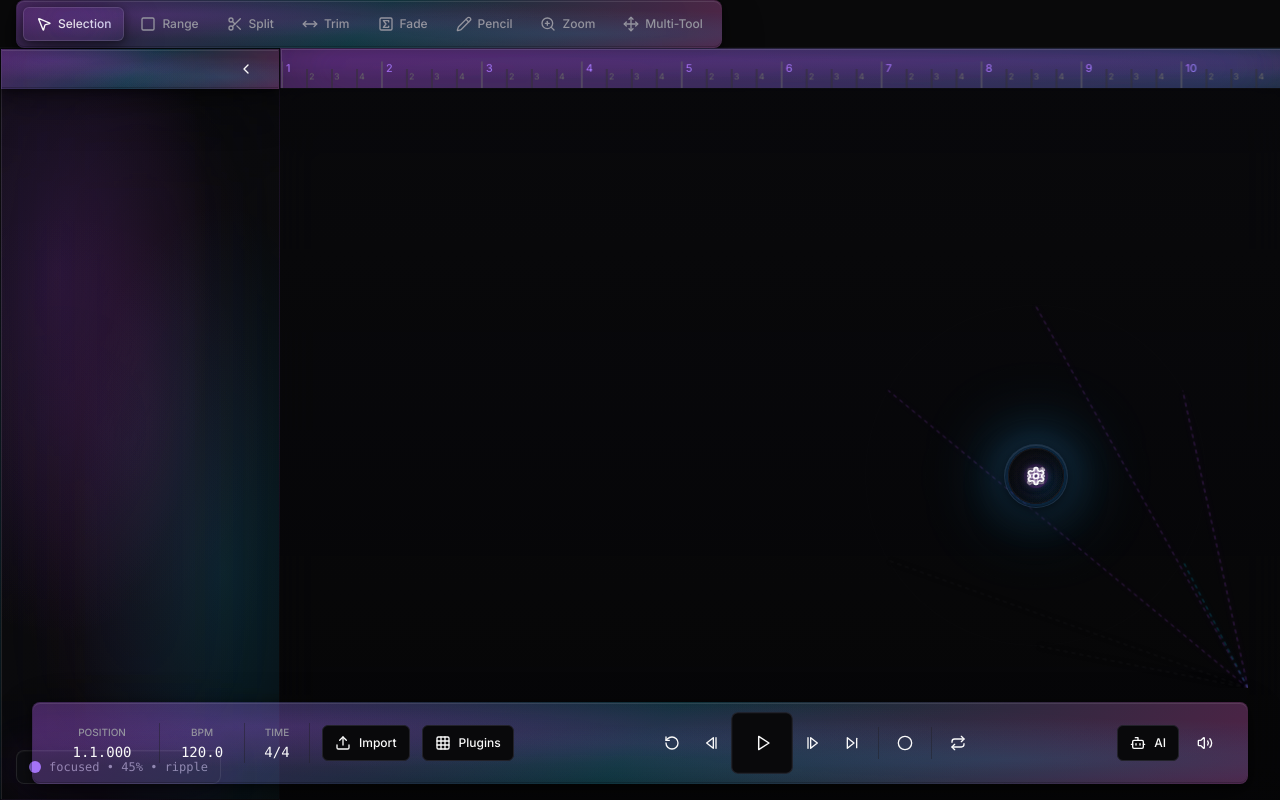
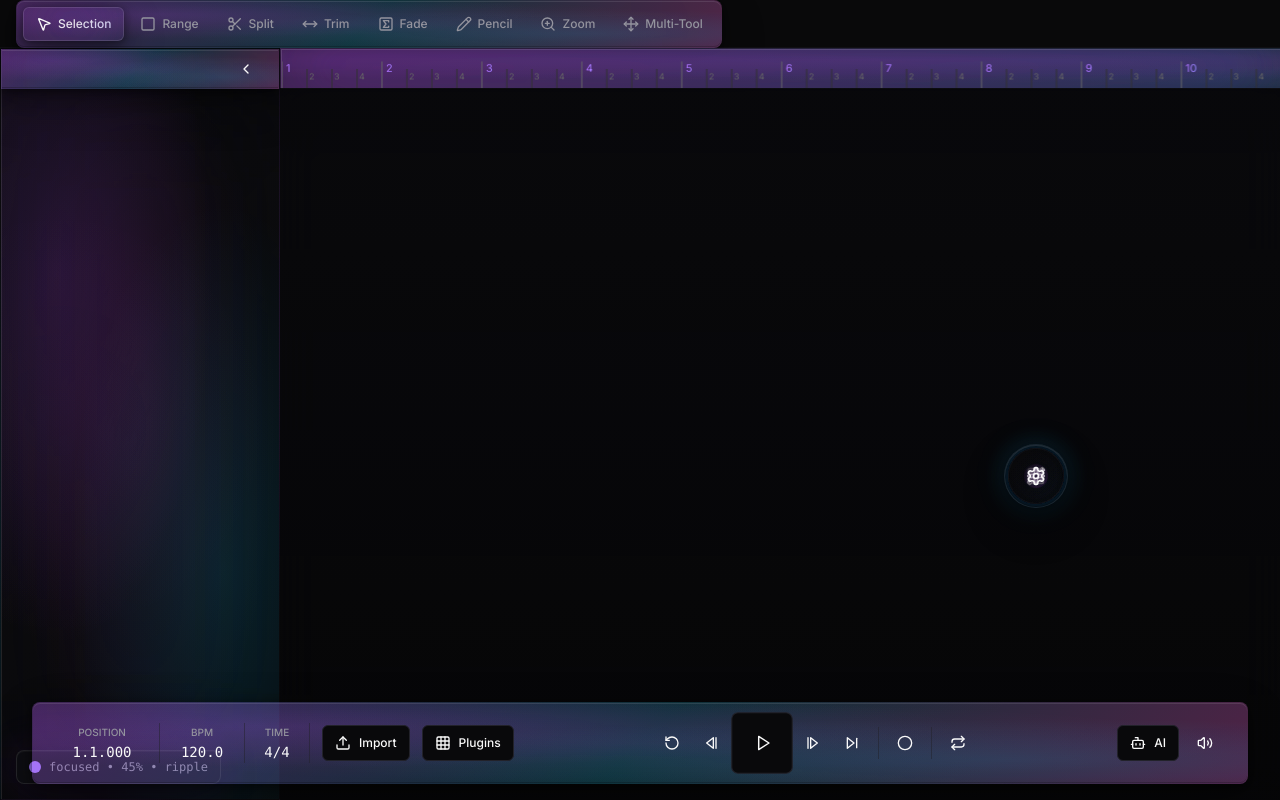
Before and after one commit to mixclubonline-del/mixx-glass-studio, a React (Vite) app: page / in a window 1280 px wide. Both pictures are taken after a click on the button 1035 px from the left and 475 px from the top of the page. Built offline with nearby package versions, Linux system fonts and the light colour scheme.

Commit message:
Refine bloom menu visuals
Adjust bloom menu glow intensity, border thickness, and remove connection lines for a more subtle and refined appearance.

```diff
--- a/src/components/BloomMenu/BloomCentralOrb.tsx
+++ b/src/components/BloomMenu/BloomCentralOrb.tsx
@@ -24,27 +24,27 @@ export const BloomCentralOrb: React.FC<BloomCentralOrbProps> = ({
     <div className="relative">
       {/* Outer glow rings */}
       <div className={cn(
-        "absolute inset-0 rounded-full blur-xl transition-all duration-700",
-        "bg-gradient-radial from-primary/30 via-accent/20 to-transparent",
-        isOpen && "scale-150 opacity-100",
-        !isOpen && "scale-100 opacity-60"
+        "absolute inset-0 rounded-full blur-lg transition-all duration-700",
+        "bg-gradient-radial from-primary/15 via-accent/10 to-transparent",
+        isOpen && "scale-130 opacity-100",
+        !isOpen && "scale-100 opacity-40"
       )} />
 
       <div className={cn(
-        "absolute inset-0 rounded-full blur-lg transition-all duration-500",
-        "bg-gradient-radial from-primary/40 via-accent/30 to-transparent",
-        isOpen && "scale-125 opacity-100 animate-pulse",
-        !isOpen && "scale-100 opacity-40"
+        "absolute inset-0 rounded-full blur-md transition-all duration-500",
+        "bg-gradient-radial from-primary/20 via-accent/15 to-transparent",
+        isOpen && "scale-115 opacity-80",
+        !isOpen && "scale-100 opacity-30"
       )} />
 
       {/* Main orb */}
       <button
         className={cn(
           "relative w-16 h-16 rounded-full",
-          "glass-ultra border border-primary/30",
+          "glass-ultra border border-primary/20",
           "flex items-center justify-center",
           "transition-all duration-600 cursor-grab active:cursor-grabbing",
-          "hover:scale-110 hover:border-primary/50",
+          "hover:scale-105 hover:border-primary/30",
           "group",
           isOpen && "bloom-orb-open",
           isSubMenu && "bloom-orb-submenu"
@@ -54,9 +54,9 @@ export const BloomCentralOrb: React.FC<BloomCentralOrbProps> = ({
       >
         {/* Inner core with rotation */}
         <div className={cn(
-          "absolute inset-2 rounded-full",
+          "absolute inset-3 rounded-full",
           "bg-gradient-conic from-primary via-accent to-primary",
-          "opacity-20 blur-sm",
+          "opacity-10 blur-sm",
           isOpen && "animate-spin-slow"
         )} />
 
@@ -73,10 +73,10 @@ export const BloomCentralOrb: React.FC<BloomCentralOrbProps> = ({
 
         {/* Highlight glare */}
         <div className={cn(
-          "absolute top-2 left-2 w-8 h-8 rounded-full",
-          "bg-gradient-radial from-white/40 to-transparent",
-          "blur-sm opacity-60",
-          "group-hover:opacity-100 transition-opacity duration-300"
+          "absolute top-2 left-2 w-6 h-6 rounded-full",
+          "bg-gradient-radial from-white/20 to-transparent",
+          "blur-sm opacity-40",
+          "group-hover:opacity-60 transition-opacity duration-300"
         )} />
       </button>
     </div>
--- a/src/components/BloomMenu/BloomHUD.tsx
+++ b/src/components/BloomMenu/BloomHUD.tsx
@@ -9,7 +9,6 @@ import { cn } from '@/lib/utils';
 import { BloomOrbitalRings } from './BloomOrbitalRings';
 import { BloomCentralOrb } from './BloomCentralOrb';
 import { BloomMenuItem } from './BloomMenuItem';
-import { BloomConnectionLine } from './BloomConnectionLine';
 
 export interface BloomHUDProps {
   size?: 'small' | 'medium' | 'large';
@@ -200,29 +199,6 @@ export const BloomHUD: React.FC<BloomHUDProps> = ({
       {/* Orbital rings */}
       <BloomOrbitalRings isOpen={isMenuOpen} rings={rings} />
 
-      {/* Connection lines */}
-      {isMenuOpen && currentMenu && (
-        <svg className="absolute inset-0 pointer-events-none" style={{ width: '100%', height: '100%' }}>
-          <g transform={`translate(${primaryRing * 1.25}, ${primaryRing * 1.25})`}>
-            {currentMenu.items.map((item, index) => {
-              const angle = (index / currentMenu.items.length) * 2 * Math.PI - Math.PI / 2;
-              const x = Math.cos(angle) * primaryRing;
-              const y = Math.sin(angle) * primaryRing;
-              return (
-                <BloomConnectionLine
-                  key={`line-${index}`}
-                  x={x}
-                  y={y}
-                  angle={(angle * 180) / Math.PI}
-                  index={index}
-                  isHovered={hoveredIndex === index}
-                />
-              );
-            })}
-          </g>
-        </svg>
-      )}
-
       {/* Central orb */}
       <BloomCentralOrb
         isOpen={isMenuOpen}
--- a/src/components/BloomMenu/BloomOrbitalRings.tsx
+++ b/src/components/BloomMenu/BloomOrbitalRings.tsx
@@ -43,30 +43,13 @@ export const BloomOrbitalRings: React.FC<BloomOrbitalRingsProps> = ({ isOpen, ri
             r={radius}
             fill="none"
             stroke="url(#ringGradient)"
-            strokeWidth="1"
+            strokeWidth="0.5"
             className="bloom-orbital-ring"
             style={{
-              animationDelay: `${index * 0.15}s`,
-              filter: 'drop-shadow(0 0 10px hsl(var(--primary) / 0.3))'
+              animationDelay: `${index * 0.2}s`,
+              filter: 'drop-shadow(0 0 4px hsl(var(--primary) / 0.15))'
             }}
           />
-          {/* Rotating nodes on rings */}
-          {[0, 90, 180, 270].map((angle) => (
-            <circle
-              key={`node-${index}-${angle}`}
-              cx="50%"
-              cy="50%"
-              r="3"
-              fill={getZoneColor(angle)}
-              className="bloom-ring-node"
-              style={{
-                transform: `rotate(${angle}deg) translateX(${radius}px)`,
-                transformOrigin: '50% 50%',
-                animationDelay: `${(index * 0.15) + (angle / 360)}s`,
-                filter: `drop-shadow(0 0 4px ${getZoneColor(angle)})`
-              }}
-            />
-          ))}
         </g>
       ))}
     </svg>
--- a/src/index.css
+++ b/src/index.css
@@ -682,17 +682,17 @@
 
 /* Orbital Rings */
 .bloom-orbital-ring {
-  animation: bloom-ring-pulse 3s ease-in-out infinite;
+  animation: bloom-ring-pulse 4s ease-in-out infinite;
 }
 
 @keyframes bloom-ring-pulse {
   0%, 100% {
-    opacity: 0.3;
-    stroke-width: 1;
+    opacity: 0.15;
+    stroke-width: 0.5;
   }
   50% {
-    opacity: 0.6;
-    stroke-width: 1.5;
+    opacity: 0.3;
+    stroke-width: 0.8;
   }
 }
 
@@ -755,47 +755,48 @@
 .bloom-item-glass-compact {
   @apply relative w-14 h-14 rounded-full;
   @apply flex items-center justify-center;
-  backdrop-filter: blur(16px);
+  backdrop-filter: blur(12px);
   background: linear-gradient(135deg,
-    hsl(var(--background) / 0.4),
-    hsl(var(--background) / 0.1));
-  border: 1px solid hsl(var(--border) / 0.3);
+    hsl(var(--background) / 0.5),
+    hsl(var(--background) / 0.2));
+  border: 0.5px solid hsl(var(--border) / 0.2);
   transition: all 0.4s cubic-bezier(0.4, 0, 0.2, 1);
 }
 
 .bloom-menu-item-orbital:hover .bloom-item-glass-compact {
-  transform: scale(1.15);
-  backdrop-filter: blur(20px);
+  transform: scale(1.1);
+  backdrop-filter: blur(16px);
+  border: 0.5px solid hsl(var(--border) / 0.4);
   box-shadow:
-    0 0 30px hsl(var(--zone-color, var(--primary)) / 0.5),
-    inset 0 0 20px hsl(var(--zone-color, var(--primary)) / 0.1);
+    0 0 20px hsl(var(--zone-color, var(--primary)) / 0.25),
+    inset 0 0 15px hsl(var(--zone-color, var(--primary)) / 0.05);
 }
 
 .bloom-item-border-glow {
   @apply absolute inset-0 rounded-full opacity-0;
   transition: opacity 0.4s ease-out;
   z-index: -1;
-  filter: blur(8px);
+  filter: blur(6px);
 }
 
 .bloom-menu-item-orbital:hover .bloom-item-border-glow {
-  opacity: 0.6;
+  opacity: 0.3;
 }
 
 .bloom-item-icon-orbital {
   @apply relative z-10 text-foreground;
-  filter: drop-shadow(0 0 4px hsl(var(--zone-color, var(--primary)) / 0.6));
+  filter: drop-shadow(0 0 2px hsl(var(--zone-color, var(--primary)) / 0.3));
   transition: all 0.3s ease-out;
 }
 
 .bloom-menu-item-orbital:hover .bloom-item-icon-orbital {
-  transform: scale(1.1);
-  filter: drop-shadow(0 0 8px hsl(var(--zone-color, var(--primary)) / 1));
+  transform: scale(1.05);
+  filter: drop-shadow(0 0 4px hsl(var(--zone-color, var(--primary)) / 0.5));
 }
 
 .bloom-item-text-orbital {
   @apply text-2xl font-bold text-foreground;
-  filter: drop-shadow(0 0 4px hsl(var(--zone-color, var(--primary)) / 0.6));
+  filter: drop-shadow(0 0 2px hsl(var(--zone-color, var(--primary)) / 0.3));
 }
 
 .bloom-item-inner-glow {
```
